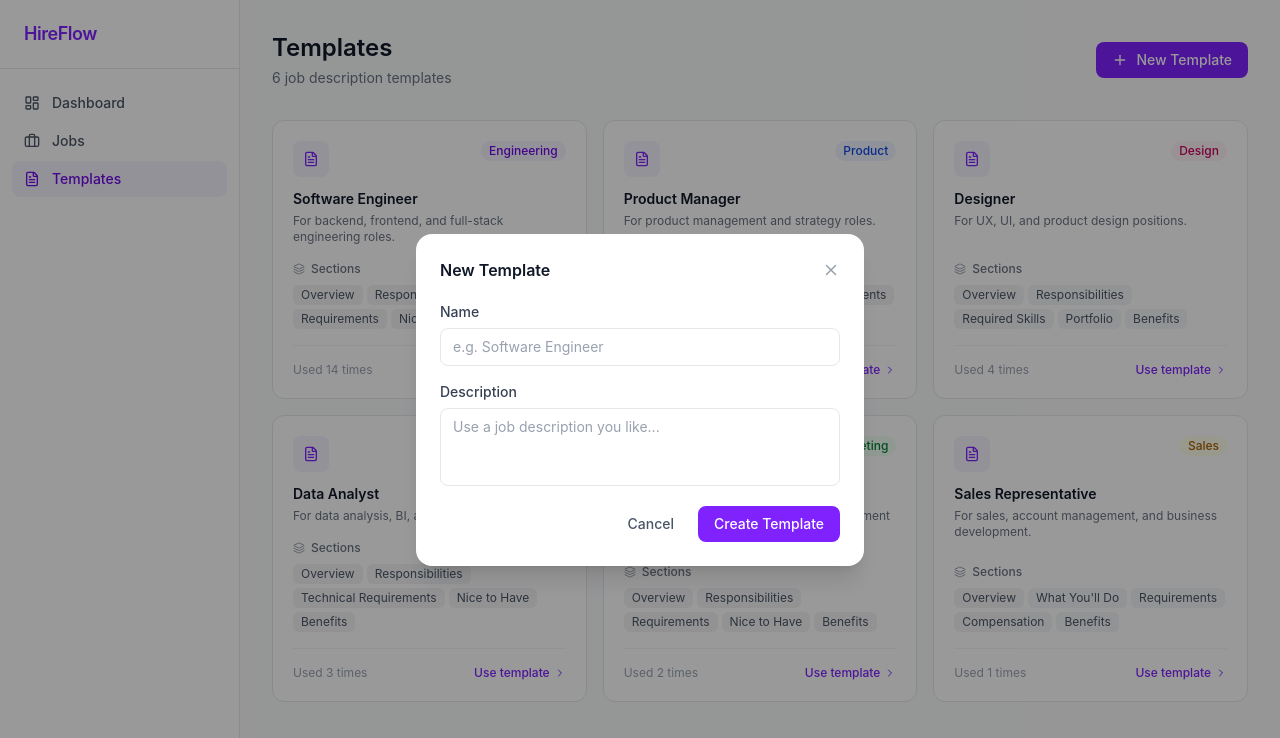
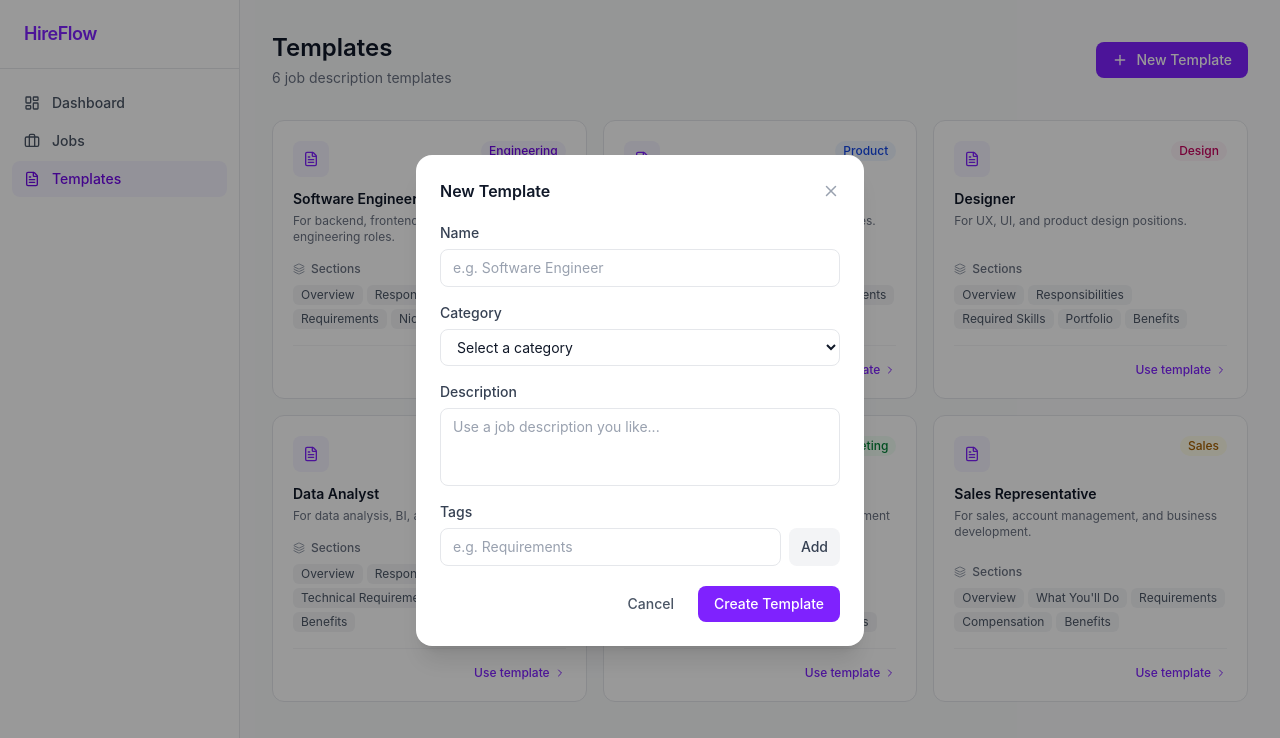
Before and after one commit to vladwulf/hireflow-ui, a React (Vite) app: page /templates in a window 1280 px wide. Both pictures are taken after a click on the button "New Template". Shown: the top 738 px of the page. Built offline with nearby package versions, Linux system fonts and the light colour scheme.

Commit message:
chore: add create template functionality

```diff
--- /dev/null
+++ b/src/components/CreateTemplateModal.tsx
@@ -0,0 +1,146 @@
+import { useState } from 'react';
+import { X } from 'lucide-react';
+import { useCreateTemplate } from '../hooks/useCreateTeamplate';
+
+const categories = ['Engineering', 'Product', 'Design', 'Analytics', 'Marketing', 'Sales'];
+
+interface Props {
+  onClose: () => void;
+}
+
+export default function CreateTemplateModal({ onClose }: Props) {
+  const [name, setName] = useState('');
+  const [description, setDescription] = useState('');
+  const [category, setCategory] = useState('');
+  const [tags, setTags] = useState<string[]>([]);
+  const [tagInput, setTagInput] = useState('');
+
+  const { mutate: createTemplate, isPending } = useCreateTemplate();
+
+  function addTag() {
+    const trimmed = tagInput.trim();
+    if (trimmed && !tags.includes(trimmed)) {
+      setTags([...tags, trimmed]);
+    }
+    setTagInput('');
+  }
+
+  function removeTag(index: number) {
+    setTags(tags.filter((_, i) => i !== index));
+  }
+
+  function handleTagKeyDown(e: React.KeyboardEvent<HTMLInputElement>) {
+    if (e.key === 'Enter') {
+      e.preventDefault();
+      addTag();
+    }
+  }
+
+  function handleSubmit(e: React.FormEvent) {
+    e.preventDefault();
+    createTemplate(
+      { name, category, description, tags },
+      { onSuccess: onClose },
+    );
+  }
+
+  return (
+    <div className="fixed inset-0 z-50 flex items-center justify-center">
+      <div className="absolute inset-0 bg-black/40" onClick={onClose} />
+      <div className="relative bg-white rounded-2xl shadow-xl w-full max-w-md mx-4 p-6">
+        <div className="flex items-center justify-between mb-5">
+          <h2 className="text-base font-semibold text-gray-900">New Template</h2>
+          <button onClick={onClose} className="text-gray-400 hover:text-gray-600 transition-colors cursor-pointer">
+            <X size={18} />
+          </button>
+        </div>
+        <form onSubmit={handleSubmit} className="flex flex-col gap-4">
+          <div className="flex flex-col gap-1.5">
+            <label className="text-sm font-medium text-gray-700">Name</label>
+            <input
+              type="text"
+              required
+              placeholder="e.g. Software Engineer"
+              value={name}
+              onChange={(e) => setName(e.target.value)}
+              className="border border-gray-200 rounded-lg px-3 py-2 text-sm text-gray-900 placeholder-gray-400 focus:outline-none focus:ring-2 focus:ring-violet-500 focus:border-transparent"
+            />
+          </div>
+          <div className="flex flex-col gap-1.5">
+            <label className="text-sm font-medium text-gray-700">Category</label>
+            <select
+              required
+              value={category}
+              onChange={(e) => setCategory(e.target.value)}
+              className="border border-gray-200 rounded-lg px-3 py-2 text-sm text-gray-900 focus:outline-none focus:ring-2 focus:ring-violet-500 focus:border-transparent bg-white"
+            >
+              <option value="" disabled>Select a category</option>
+              {categories.map((c) => (
+                <option key={c} value={c}>{c}</option>
+              ))}
+            </select>
+          </div>
+          <div className="flex flex-col gap-1.5">
+            <label className="text-sm font-medium text-gray-700">Description</label>
+            <textarea
+              rows={3}
+              placeholder="Use a job description you like..."
+              value={description}
+              onChange={(e) => setDescription(e.target.value)}
+              className="border border-gray-200 rounded-lg px-3 py-2 text-sm text-gray-900 placeholder-gray-400 focus:outline-none focus:ring-2 focus:ring-violet-500 focus:border-transparent resize-none"
+            />
+          </div>
+          <div className="flex flex-col gap-1.5">
+            <label className="text-sm font-medium text-gray-700">Tags</label>
+            <div className="flex gap-2">
+              <input
+                type="text"
+                placeholder="e.g. Requirements"
+                value={tagInput}
+                onChange={(e) => setTagInput(e.target.value)}
+                onKeyDown={handleTagKeyDown}
+                className="flex-1 border border-gray-200 rounded-lg px-3 py-2 text-sm text-gray-900 placeholder-gray-400 focus:outline-none focus:ring-2 focus:ring-violet-500 focus:border-transparent"
+              />
+              <button
+                type="button"
+                onClick={addTag}
+                className="px-3 py-2 text-sm font-medium bg-gray-100 hover:bg-gray-200 text-gray-700 rounded-lg transition-colors cursor-pointer"
+              >
+                Add
+              </button>
+            </div>
+            {tags.length > 0 && (
+              <div className="flex flex-wrap gap-1.5 mt-1">
+                {tags.map((tag, i) => (
+                  <span key={tag} className="flex items-center gap-1 text-xs bg-violet-50 text-violet-700 px-2 py-1 rounded-md">
+                    {tag}
+                    <button type="button" onClick={() => removeTag(i)} className="text-violet-400 hover:text-violet-600 cursor-pointer">
+                      <X size={10} />
+                    </button>
+                  </span>
+                ))}
+              </div>
+            )}
+          </div>
+
+          <div className="flex justify-end gap-2 pt-1">
+            <button
+              type="button"
+              onClick={onClose}
+              className="px-4 py-2 text-sm font-medium text-gray-600 hover:text-gray-800 transition-colors cursor-pointer"
+            >
+              Cancel
+            </button>
+            <button
+              type="submit"
+              disabled={isPending}
+              className="px-4 py-2 text-sm font-medium bg-violet-600 hover:bg-violet-700 disabled:opacity-50 text-white rounded-lg transition-colors cursor-pointer"
+            >
+              {isPending ? 'Creating...' : 'Create Template'}
+            </button>
+          </div>
+        </form>
+      </div>
+    </div>
+  );
+}
--- a/src/hooks/useCreateTeamplate.ts
+++ b/src/hooks/useCreateTeamplate.ts
@@ -3,7 +3,9 @@ import { API_URL } from '../config/env';
 
 export interface CreateTemplateDto {
   name: string;
+  category: string;
   description: string;
+  tags: string[];
 }
 
 async function createTemplate(dto: CreateTemplateDto) {
--- a/src/pages/TeamplatesPage.tsx
+++ b/src/pages/TeamplatesPage.tsx
@@ -1,5 +1,6 @@
 import { useState } from 'react';
-import { Plus, FileText, ChevronRight, Layers, X } from 'lucide-react';
+import { Plus, FileText, ChevronRight, Layers } from 'lucide-react';
+import CreateTemplateModal from '../components/CreateTemplateModal';
 
 const templates = [
   {
@@ -63,16 +64,6 @@ const departmentColors: Record<string, string> = {
 
 export default function TeamplatesPage() {
   const [modalOpen, setModalOpen] = useState(false);
-  const [name, setName] = useState('');
-  const [description, setDescription] = useState('');
-
-  function handleSubmit(e: React.FormEvent) {
-    e.preventDefault();
-    // TODO: persist new template
-    setModalOpen(false);
-    setName('');
-    setDescription('');
-  }
 
   return (
     <div className="p-8 max-w-6xl mx-auto">
@@ -90,57 +81,7 @@ export default function TeamplatesPage() {
         </button>
       </div>
 
-      {modalOpen && (
-        <div className="fixed inset-0 z-50 flex items-center justify-center">
-          <div className="absolute inset-0 bg-black/40" onClick={() => setModalOpen(false)} />
-          <div className="relative bg-white rounded-2xl shadow-xl w-full max-w-md mx-4 p-6">
-            <div className="flex items-center justify-between mb-5">
-              <h2 className="text-base font-semibold text-gray-900">New Template</h2>
-              <button onClick={() => setModalOpen(false)} className="text-gray-400 hover:text-gray-600 transition-colors cursor-pointer">
-                <X size={18} />
-              </button>
-            </div>
-            <form onSubmit={handleSubmit} className="flex flex-col gap-4">
-              <div className="flex flex-col gap-1.5">
-                <label className="text-sm font-medium text-gray-700">Name</label>
-                <input
-                  type="text"
-                  required
-                  placeholder="e.g. Software Engineer"
-                  value={name}
-                  onChange={(e) => setName(e.target.value)}
-                  className="border border-gray-200 rounded-lg px-3 py-2 text-sm text-gray-900 placeholder-gray-400 focus:outline-none focus:ring-2 focus:ring-violet-500 focus:border-transparent"
-                />
-              </div>
-              <div className="flex flex-col gap-1.5">
-                <label className="text-sm font-medium text-gray-700">Description</label>
-                <textarea
-                  rows={3}
-                  placeholder="Use a job description you like..."
-                  value={description}
-                  onChange={(e) => setDescription(e.target.value)}
-                  className="border border-gray-200 rounded-lg px-3 py-2 text-sm text-gray-900 placeholder-gray-400 focus:outline-none focus:ring-2 focus:ring-violet-500 focus:border-transparent resize-none"
-                />
-              </div>
-              <div className="flex justify-end gap-2 pt-1">
-                <button
-                  type="button"
-                  onClick={() => setModalOpen(false)}
-                  className="px-4 py-2 text-sm font-medium text-gray-600 hover:text-gray-800 transition-colors cursor-pointer"
-                >
-                  Cancel
-                </button>
-                <button
-                  type="submit"
-                  className="px-4 py-2 text-sm font-medium bg-violet-600 hover:bg-violet-700 text-white rounded-lg transition-colors cursor-pointer"
-                >
-                  Create Template
-                </button>
-              </div>
-            </form>
-          </div>
-        </div>
-      )}
+      {modalOpen && <CreateTemplateModal onClose={() => setModalOpen(false)} />}
 
       <div className="grid grid-cols-3 gap-4">
         {templates.map((template) => (
@@ -174,8 +115,7 @@ export default function TeamplatesPage() {
               </div>
             </div>
 
-            <div className="flex items-center justify-between pt-4 border-t border-gray-100">
-              <span className="text-xs text-gray-400">Used {template.usageCount} times</span>
+            <div className="flex items-center justify-end pt-4 border-t border-gray-100">
               <button className="flex items-center gap-1 text-xs text-violet-600 hover:text-violet-700 font-medium transition-colors group-hover:gap-1.5 cursor-pointer">
                 Use template <ChevronRight size={12} />
               </button>
```
